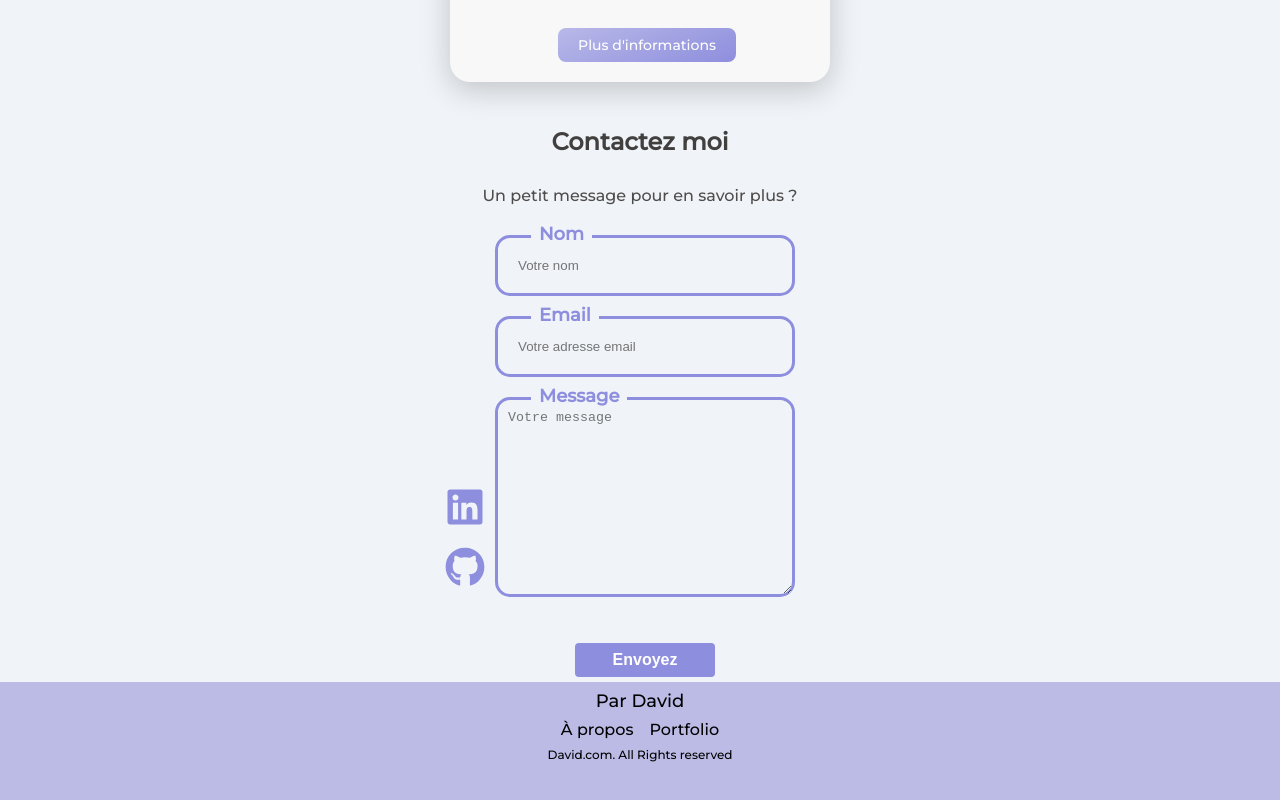
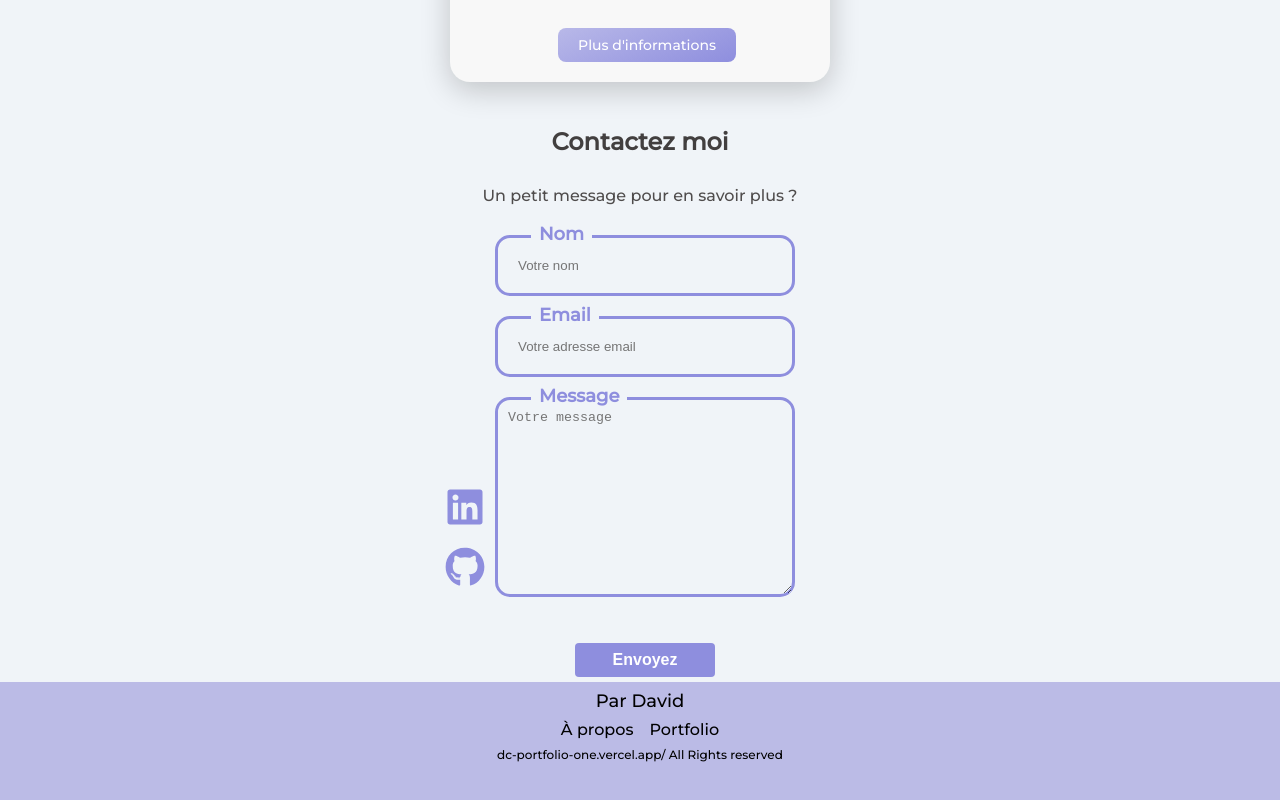
Before and after one commit to David-Chazoule/dc-Portfolio, a React (Vite) app: page / in a window 1280 px wide. Shown: the part 5001-5801 px from the top of the page. Built offline with nearby package versions, Linux system fonts and the light colour scheme.

Commit message:
modification footer

```diff
--- a/src/components/footer/Footer.tsx
+++ b/src/components/footer/Footer.tsx
@@ -52,7 +52,7 @@ function Footer() {
         transition={{ ease: "easeOut", duration: 2 }}
       >
         <p className={theme === "light" ? "" : "pDark"}>
-          David.com. All Rights reserved
+          dc-portfolio-one.vercel.app/ All Rights reserved
         </p>
       </motion.div>
     </div>
```
